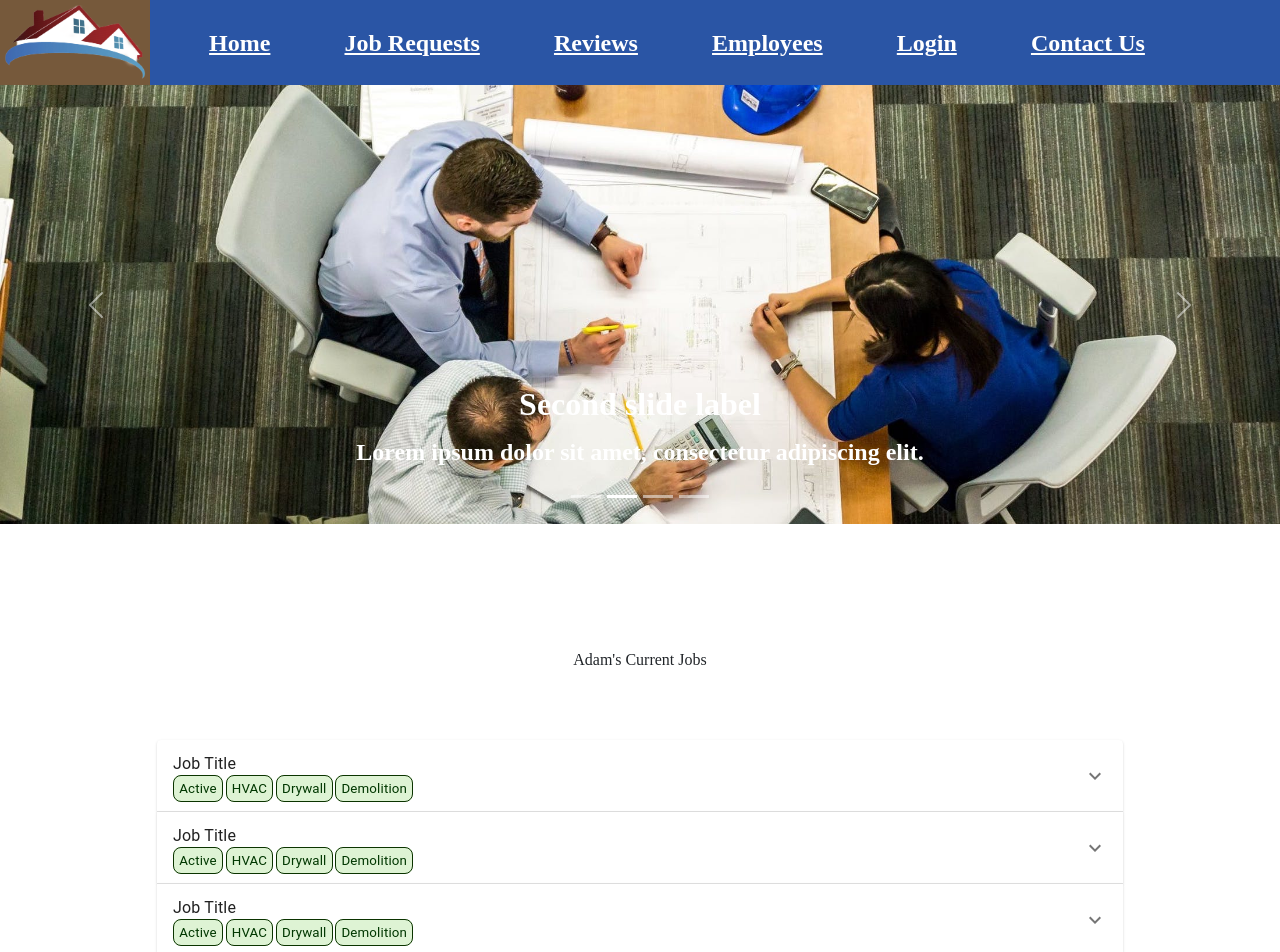
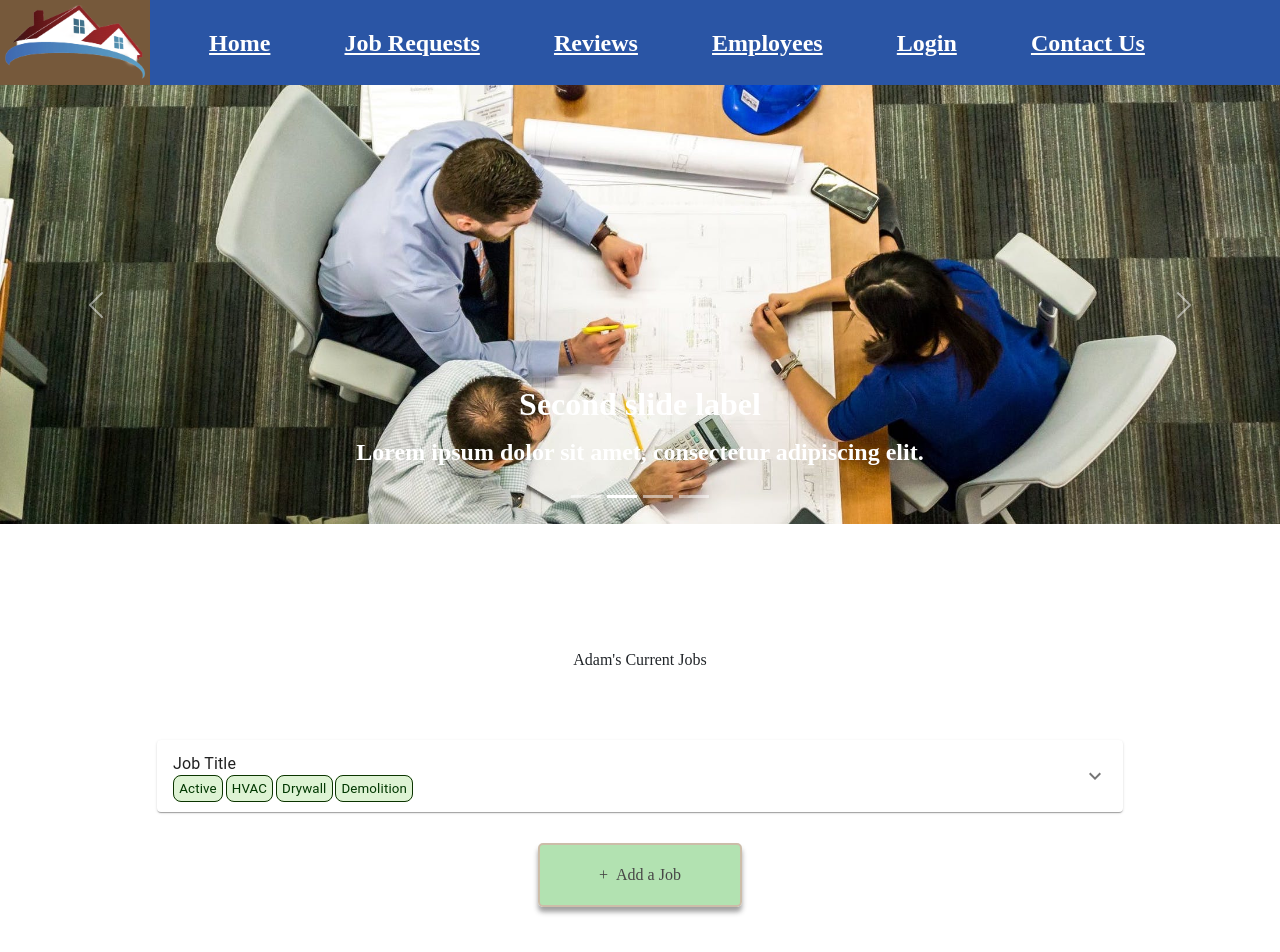
Before and after one commit to RFC2207-Khazad-Dum/DuguidConstruction, a Next.js app: page /clientportal in a window 1280 px wide. Shown: the top 952 px of the page. Built offline with nearby package versions, Linux system fonts and the light colour scheme.

Commit message:
Fleshes out job submission in JobModal and JobModalForm.js

```diff
--- a/components/JobModal.js
+++ b/components/JobModal.js
@@ -41,9 +41,6 @@ export default class JobModal extends React.Component {
     console.log(this.state.categories);
   }
   handleSubmit = () => {
-    // this.setState({
-    //   categories: this.categories,
-    // });
     axios.post('http://localhost:8080/addjob', this.state)
       .then(this.props.handleClose)
       .catch((err) => console.error(err));
--- a/pages/clientportal.js
+++ b/pages/clientportal.js
@@ -22,8 +22,6 @@ export default function Jobs() {
     <div className={styles.jobList}>
       <h1 className={styles.title}>Adam's Current Jobs</h1>
       <ClientJobItem />
-      <ClientJobItem />
-      <ClientJobItem />
       <button className={styles.addJobBtn} onClick={handleShow}>+ &nbsp;Add a Job</button>
       <JobModal show={show} handleClose={handleClose} />
     </div>
```
